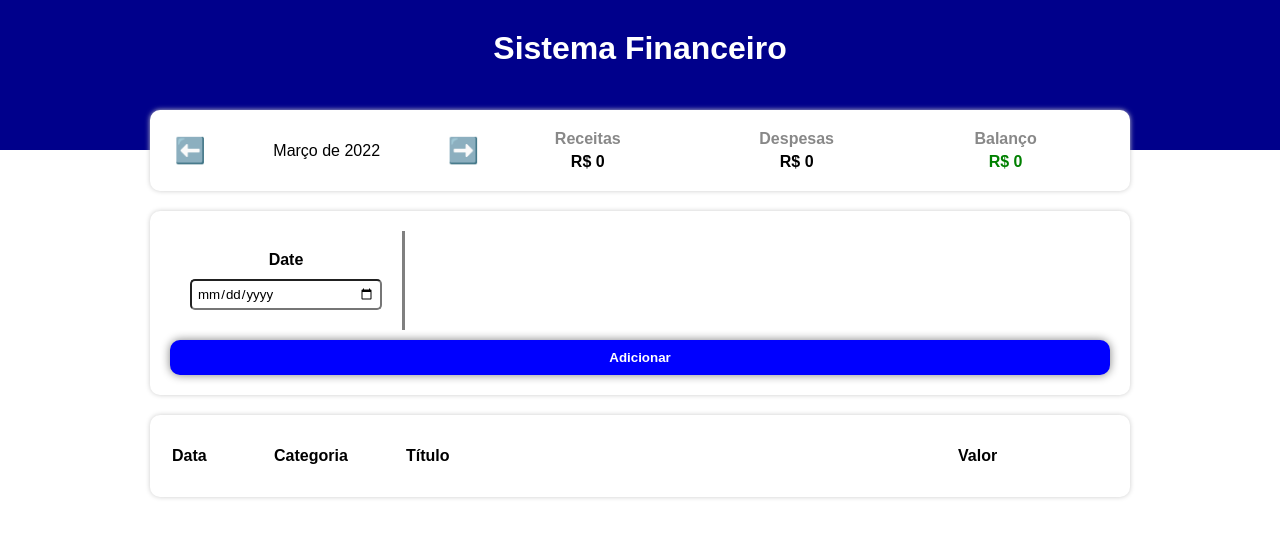
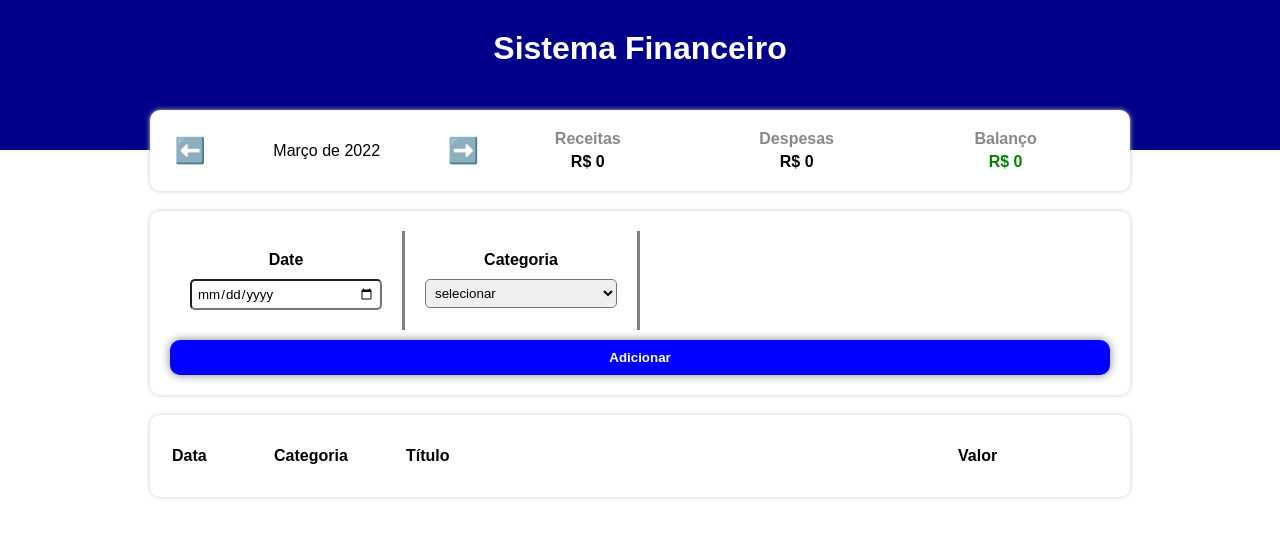
Before and after one commit to LeoScripts/controle-financeiro, a React (Vite) app: page / in a window 1280 px wide. Shown: the top 538 px of the page. Built offline with nearby package versions, Linux system fonts and the light colour scheme.

Commit message:
imput area categorias

```diff
--- a/src/components/InputArea/index.tsx
+++ b/src/components/InputArea/index.tsx
@@ -7,31 +7,31 @@ type Props = {
 };
 
 export const InputArea = ({ onAdd }: Props) => {
-    const [dateInput, setDateInput] = useState("")
+  const [dateInput, setDateInput] = useState("");
 
-    const dateCurrent = dateInput.split('-')
+  const dateCurrent = dateInput.split("-");
   const [year, month, day] = dateCurrent;
+  const [catereryCurrent, setCatereryCurrent] = useState('');
 
   const handleAddEvent = () => {
     let newItem: Item = {
       date: new Date(`${year}-${month}-${parseInt(day) + 1}`),
-      category: "rend",
+      category: catereryCurrent,
       title: "Item de teste",
       value: 250.25,
     };
-
     onAdd(newItem);
 
-
-    setDateInput('');
+    setDateInput("");
   };
 
   return (
     <C.Container>
+      <C.ContainerInfos>
         <C.Date>
           <label htmlFor="date">Date</label>
           <input
-            onChange={e => setDateInput(e.target.value)}
+            onChange={(e) => setDateInput(e.target.value)}
             value={dateInput}
             type="date"
             name="date"
@@ -39,6 +39,21 @@ export const InputArea = ({ onAdd }: Props) => {
           />
         </C.Date>
 
+        <C.Category>
+          <label htmlFor="category">Categoria</label>
+          <select
+            name="category"
+            id="category"
+            onChange={(e) => setCatereryCurrent(e.target.value)}
+            defaultValue=''
+          >
+            <option value="" disabled >selecionar</option>
+            <option value="salary">Ganho</option>
+            <option value="rend">Despesa</option>
+          </select>
+        </C.Category>
+      </C.ContainerInfos>
+
       <button onClick={handleAddEvent}>Adicionar</button>
     </C.Container>
   );
--- a/src/components/InputArea/styles.ts
+++ b/src/components/InputArea/styles.ts
@@ -27,6 +27,11 @@ export const Container = styled.div`
     }
 `;
 
+export const ContainerInfos = styled.div`
+    display: flex;
+
+`;
+
 export const Date = styled.div`
     padding:20px;
     display:flex;
@@ -45,3 +50,22 @@ export const Date = styled.div`
         border-radius: 5px;
     }
 `;
+
+export const Category = styled.div`
+    padding:20px;
+    display:flex;
+    flex-direction:column;
+    width: 25%;
+    border-right: solid  3px gray;
+
+    label{
+        text-align: center;
+        font-weight: bold;
+    }
+
+    select{
+        padding: 5px;
+        margin-top: 10px;
+        border-radius: 5px;
+    }
+`;
```
Lines whose indentation alone changed are shown as unchanged.
